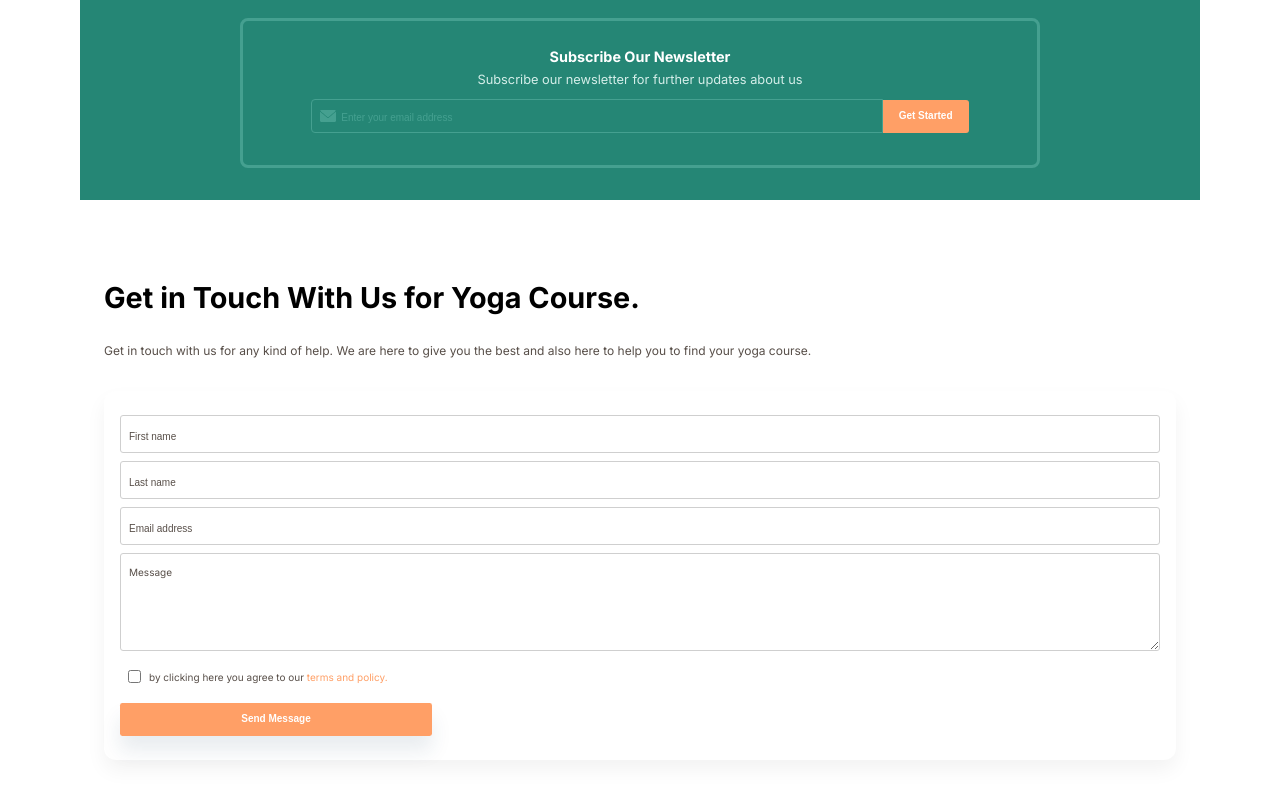
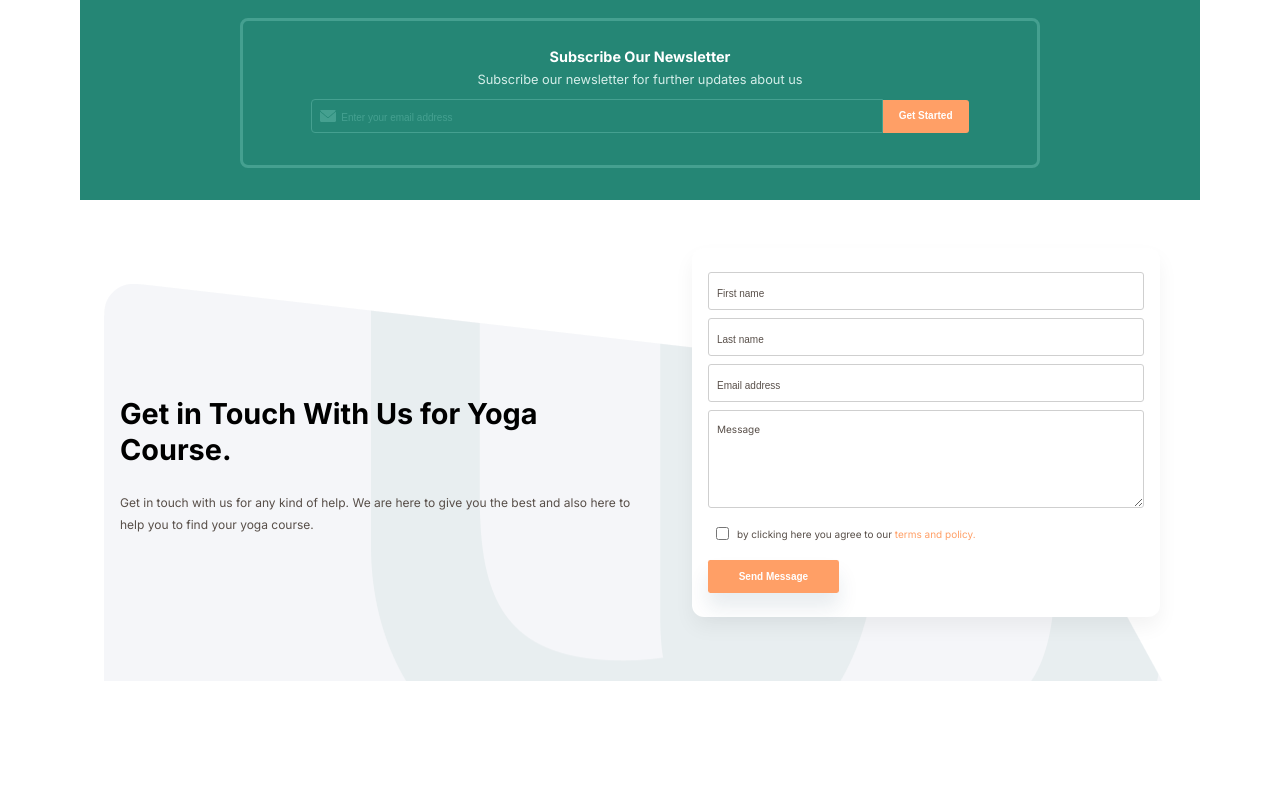
Before and after one commit to RopeJuve/YogaCourse, a React (Create React App) app: page / in a window 1280 px wide. Shown: the part 3674-4474 px from the top of the page. Built offline with nearby package versions, Linux system fonts and the light colour scheme.

Commit message:
Form responsive Component

```diff
--- a/src/components/Form/Form.css
+++ b/src/components/Form/Form.css
@@ -1,8 +1,13 @@
 .form__container {
     padding: 5rem 1.5rem;
 }
-
-.form__wraper>h1 {
+.form__wraper{
+    padding: 1rem;
+    background-image: url('../../assets/Shapes (1).png');
+    background-position-y: 5rem;
+    background-repeat: no-repeat;
+}
+.form__heading>h1 {
     max-width: 90%;
     font-weight: 700;
     font-size: 1.8rem;
@@ -11,7 +16,7 @@
 }
 
 
-.form__wraper>p {
+.form__heading>p {
     max-width: 90%;
     font-weight: 400;
     font-size: 12px;
@@ -21,6 +26,8 @@
 }
 
 .form__form-wraper {
+    min-width: 22.5rem;
+    max-width: 32.5rem;
     padding: 1.5rem 1rem;
     display: grid;
     gap: 0.5rem;
@@ -86,3 +93,23 @@
     color: #FF9F66;
     outline: 1px solid #FF9F66;
 }
+
+@media screen and (min-width: 800px) {
+    .form__wraper{
+        display: flex;
+        align-items: center;
+        background-image: url('../../assets/Shapes (1).png');
+        background-position-y: 0;
+        background-position-x: right 5rem;
+        background-repeat: no-repeat;
+    }
+
+    .form__heading{
+        width: 55%;
+    }
+
+    .form__form-wraper{
+        transform: translateY(-3rem);
+        width: 45%;
+    }
+}
--- a/src/components/Form/Form.jsx
+++ b/src/components/Form/Form.jsx
@@ -5,11 +5,13 @@ const Form = () => {
   return (
     <div className="form__container">
       <div className="form__wraper">
+        <div className="form__heading">
         <h1>Get in Touch With Us for Yoga Course.</h1>
         <p>
           Get in touch with us for any kind of help. We are here to give you the
           best and also here to help you to find your yoga course.
         </p>
+        </div>
         <div className="form__form-wraper">
           <Input type="text" placeholder="First name" />
           <Input type="text" placeholder="Last name" />
```
Also changed, not shown: src/assets/Shapes (1).png (added).
